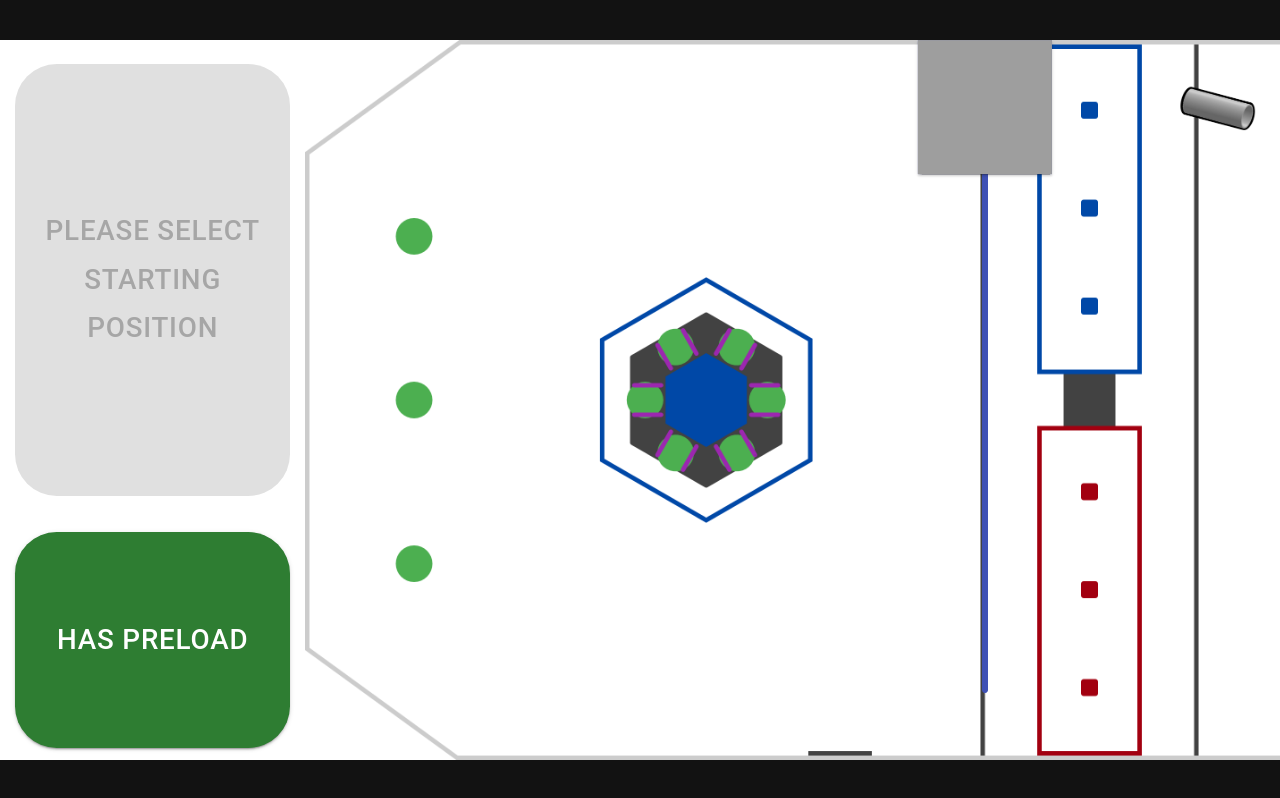
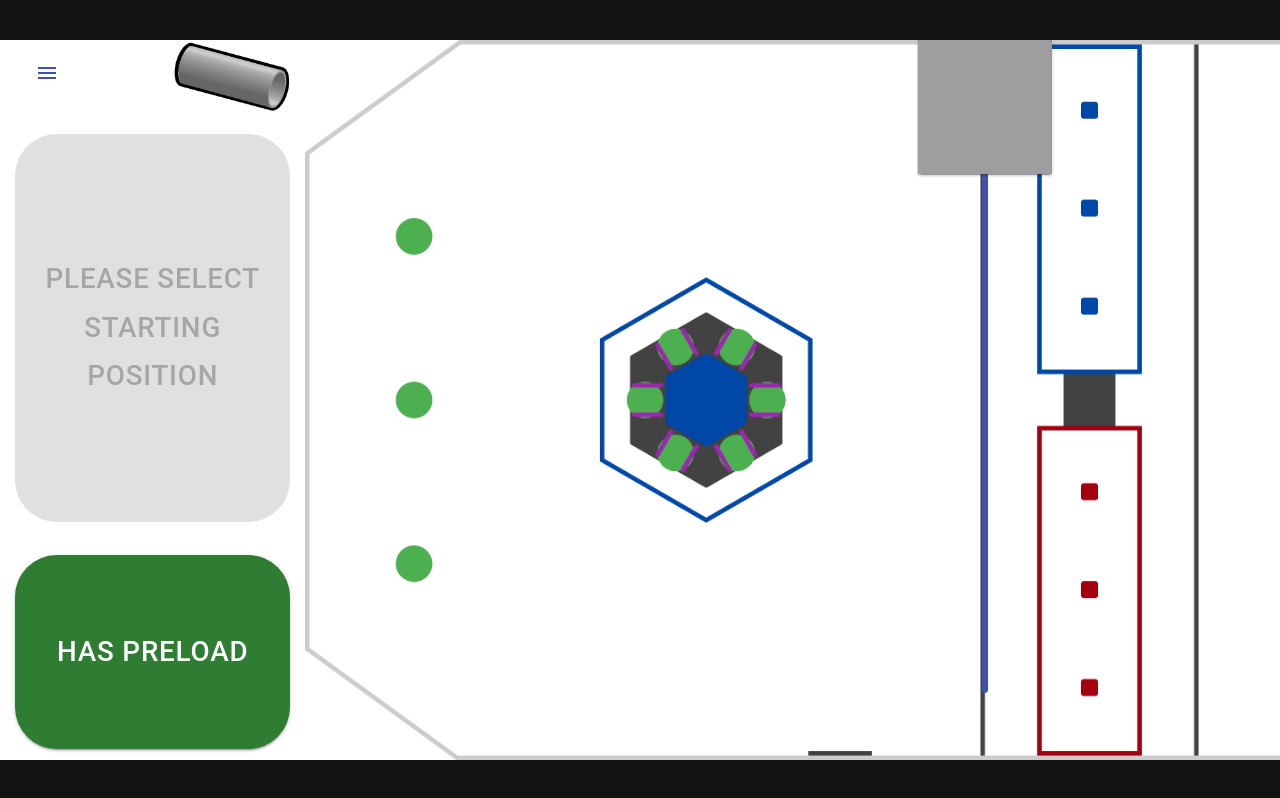
Before and after one commit to team-7558/scouting-2026, a React (Create React App) app in the folder client/: page /scoutMatch in a window 1280 px wide. Both pictures are taken after a click on the button "NO PRELOAD". Built offline with nearby package versions, Linux system fonts and the light colour scheme; grey boxes are pictures that could not be loaded.

Commit message:
added coral and algae icons and sidebar menu to change driver station and perspective. todo: add sign out

```diff
--- a/client/src/pages/ScoutMatch/ScoutMatch.js
+++ b/client/src/pages/ScoutMatch/ScoutMatch.js
@@ -11,9 +11,13 @@ import { BlueTheme } from "./themes/BlueTheme.js";
 import { RedTheme } from "./themes/RedTheme.js";
 import { useSearchParams } from "react-router-dom";
 
-import { Box, Button } from "@mui/material";
+import { Box, Button, Drawer } from "@mui/material";
+import MenuIcon from '@mui/icons-material/Menu';
 import { FieldCanvas, FieldLocalComponent } from "../FieldCanvas.js";
 import FullscreenDialog from "./FullScreenDialog.js";
+
+import AlgaeIcon from "../../assets/scouting-2025/algaeIcon.png";
+import CoralIcon from "../../assets/scouting-2025/coralIcon.png";
 
 import {
   GAME_LOCATIONS,
@@ -58,6 +62,8 @@ const ScoutMatch = () => {
   const [currentTime, setCurrentTime] = useState(0);
 
   const [phase, setPhase] = useState(PHASES.PRE_MATCH);
+
+  const [sidebarOpen, setSidebarOpen] = useState(false);
 
   // robot state
   const [isDefending, setIsDefending] = useState(false);
@@ -986,13 +992,112 @@ const ScoutMatch = () => {
       );
     }
 
-    return (
+    console.log("sidebarOpen: " + sidebarOpen)
+    return (<>
+      <Drawer open={sidebarOpen} onClose={() => setSidebarOpen(false)}>
+        {[
+          <center>
+            <h3>STATION</h3>
+          </center>,
+          <Box>
+            {["R1", "R2", "R3"].map((position) => (
+              <Button
+                sx={{
+                  width: scaleWidthToActual(500) + "px",
+                  height: scaleHeightToActual(100) + "px",
+                  color: 'red',
+                }}
+                onClick={() => {
+                  let url = new URL(window.location);
+                  url.searchParams.set('station', position.toLowerCase());
+                  window.location = url;
+                }}
+              >
+                {position}
+              </Button>
+            ))}
+          </Box>,
+          <Box>
+            {["B1", "B2", "B3"].map((position) => (
+              <Button
+              sx={{
+                width: scaleWidthToActual(500) + "px",
+                height: scaleHeightToActual(100) + "px",
+                color: 'blue',
+              }}
+              onClick={() => {
+                let url = new URL(window.location);
+                url.searchParams.set('station', position.toLowerCase());
+                window.location = url;
+              }}
+            >
+              {position}
+            </Button>
+            ))}
+          </Box>,
+
+          <center>
+            <h3>PRESPECTIVE</h3>
+          </center>,
+          <Box>
+           {["near", "far"].map((side) => (
+            <Button
+              sx={{
+                width: scaleWidthToActual(750) + "px",
+                height: scaleHeightToActual(100) + "px",
+                color: 'blue',
+              }}
+              onClick={() => {
+                let url = new URL(window.location);
+                url.searchParams.set('perspective', side.toLowerCase());
+                window.location = url;
+              }}
+            >
+              {side}
+          </Button>
+           ))}
+          </Box>
+        ]}
+      </Drawer>
+      <Box
+        sx={{
+          display: "flex",
+          width: "100%",
+          height: "10%",
+          backgroundColor: getTheme().palette.background.paper,
+          overflowY: "auto",
+        }}
+      >
+        <Button
+          color={COLORS.ACTIVE}
+          sx={{
+            margin: '5%',
+            height: '50%',
+            width: '5%',
+            borderRadius: '20rem',
+          }}
+          onClick={() => {setSidebarOpen(true)}}
+        >
+          <MenuIcon />
+        </Button>
+
+        <img
+          src={AlgaeIcon}
+          alt="Algae Image"
+          style={{marginBottom: '0px', visibility: hasAlgae() ? 'visible' : 'hidden' }}
+        ></img>
+        <img
+          src={CoralIcon}
+          alt="Coral Image"
+          style={{marginBottom: '0px', visibility: hasCoral() ? 'visible' : 'hidden'}}
+        ></img>
+      </Box>
       <Box
         sx={{
           display: "flex",
           flexDirection: "column",
           width: "100%",
-          height: "100%",
+          height: "90%",
           backgroundColor: getTheme().palette.background.paper,
           overflowY: "auto",
         }}
@@ -1012,7 +1117,7 @@ const ScoutMatch = () => {
           </Box>
         ))}
       </Box>
-    );
+    </>);
   };
 
   const createFieldButton = ({ props }) => {};
--- a/client/src/pages/ScoutMatch/ScoutingConfig.js
+++ b/client/src/pages/ScoutMatch/ScoutingConfig.js
@@ -147,33 +147,33 @@ export const SCOUTING_CONFIG = {
     textFunction: (match, key) => key,
   },
 
-  CORAL_ICON: {
-    phases: [PHASES.PRE_MATCH, PHASES.AUTO, PHASES.TELE],
-    showFunction: (match, key) => match.hasCoral(),
-    positions: {
-      TELE: [2050, 200],
-    },
-    dimensions: {
-      width: 200,
-      height: 200,
-    },
-    tasks: [createTask(ACTIONS.GO_TELE)],
-    componentFunction: (match, key) => ImageIcon(CoralIcon),
-  },
+  // CORAL_ICON: {
+  //   phases: [PHASES.PRE_MATCH, PHASES.AUTO, PHASES.TELE],
+  //   showFunction: (match, key) => match.hasCoral(),
+  //   positions: {
+  //     TELE: [2050, 200],
+  //   },
+  //   dimensions: {
+  //     width: 200,
+  //     height: 200,
+  //   },
+  //   tasks: [createTask(ACTIONS.GO_TELE)],
+  //   componentFunction: (match, key) => ImageIcon(CoralIcon),
+  // },
 
-  ALGAE_ICON: {
-    phases: [PHASES.PRE_MATCH, PHASES.AUTO, PHASES.TELE],
-    showFunction: (match, key) => match.hasAlgae(),
-    positions: {
-      TELE: [2050, 350],
-    },
-    dimensions: {
-      width: 200,
-      height: 200,
-    },
-    tasks: [createTask(ACTIONS.GO_TELE)],
-    componentFunction: (match, key) => ImageIcon(AlgaeIcon),
-  },
+  // ALGAE_ICON: {
+  //   phases: [PHASES.PRE_MATCH, PHASES.AUTO, PHASES.TELE],
+  //   showFunction: (match, key) => match.hasAlgae(),
+  //   positions: {
+  //     TELE: [2050, 350],
+  //   },
+  //   dimensions: {
+  //     width: 200,
+  //     height: 200,
+  //   },
+  //   tasks: [createTask(ACTIONS.GO_TELE)],
+  //   componentFunction: (match, key) => ImageIcon(AlgaeIcon),
+  // },
 
   STARTING_LINE: {
     phases: [PHASES.PRE_MATCH],
--- a/client/src/pages/ScoutMatch/themes/BlueTheme.js
+++ b/client/src/pages/ScoutMatch/themes/BlueTheme.js
@@ -15,6 +15,9 @@ export const BlueTheme = createTheme({
     coralPickup: {
       main: "#64B5F6",
     },
+    info: {
+      main: "#1E90FF"
+    },
     coralDropoff: {
       main: "#1E88E5",
     },
--- a/client/src/pages/ScoutMatch/themes/RedTheme.js
+++ b/client/src/pages/ScoutMatch/themes/RedTheme.js
@@ -10,7 +10,10 @@ export const RedTheme = createTheme({
       main: "#FF0000",
     },
     secondary: {
-      main: "#00AA55",
+      main: "#AA0055",
+    },
+    info: {
+      main: "#FF7799"
     },
     coralPickup: {
       main: "#64B5F6",
```
